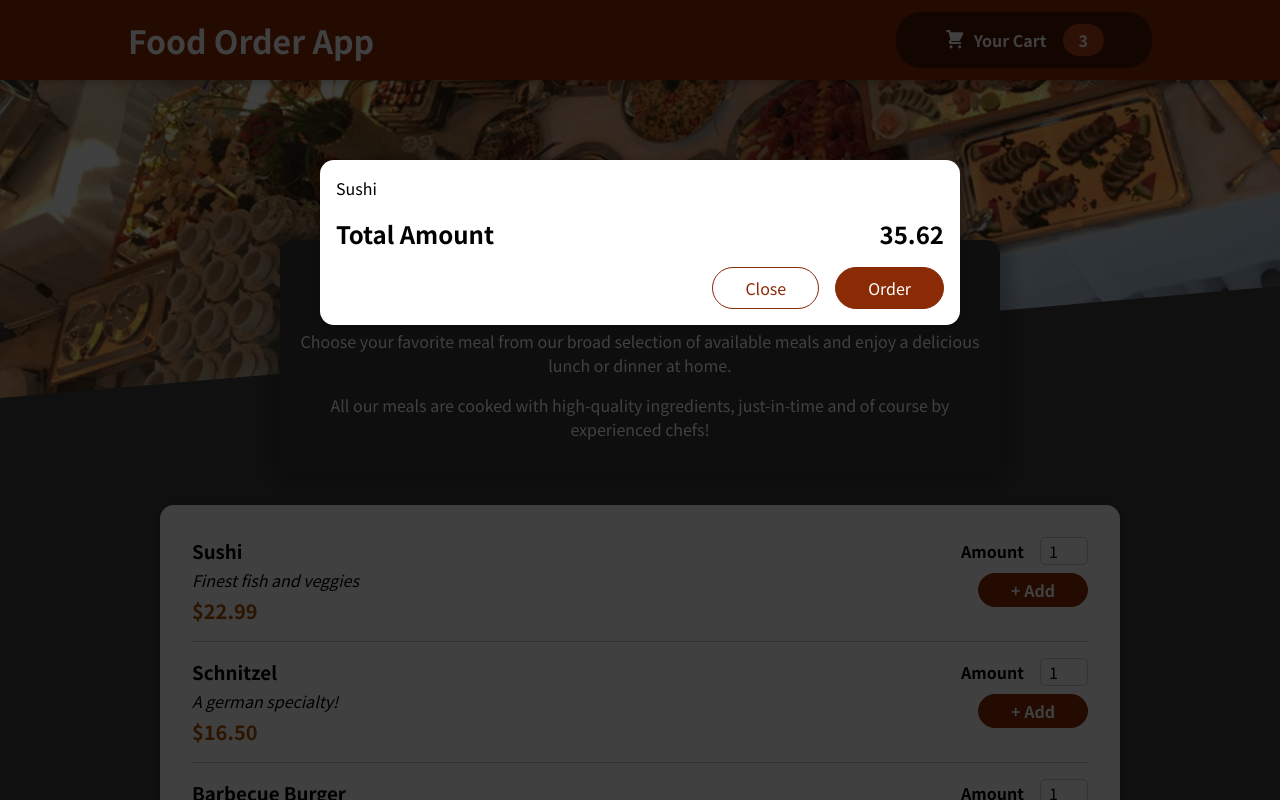
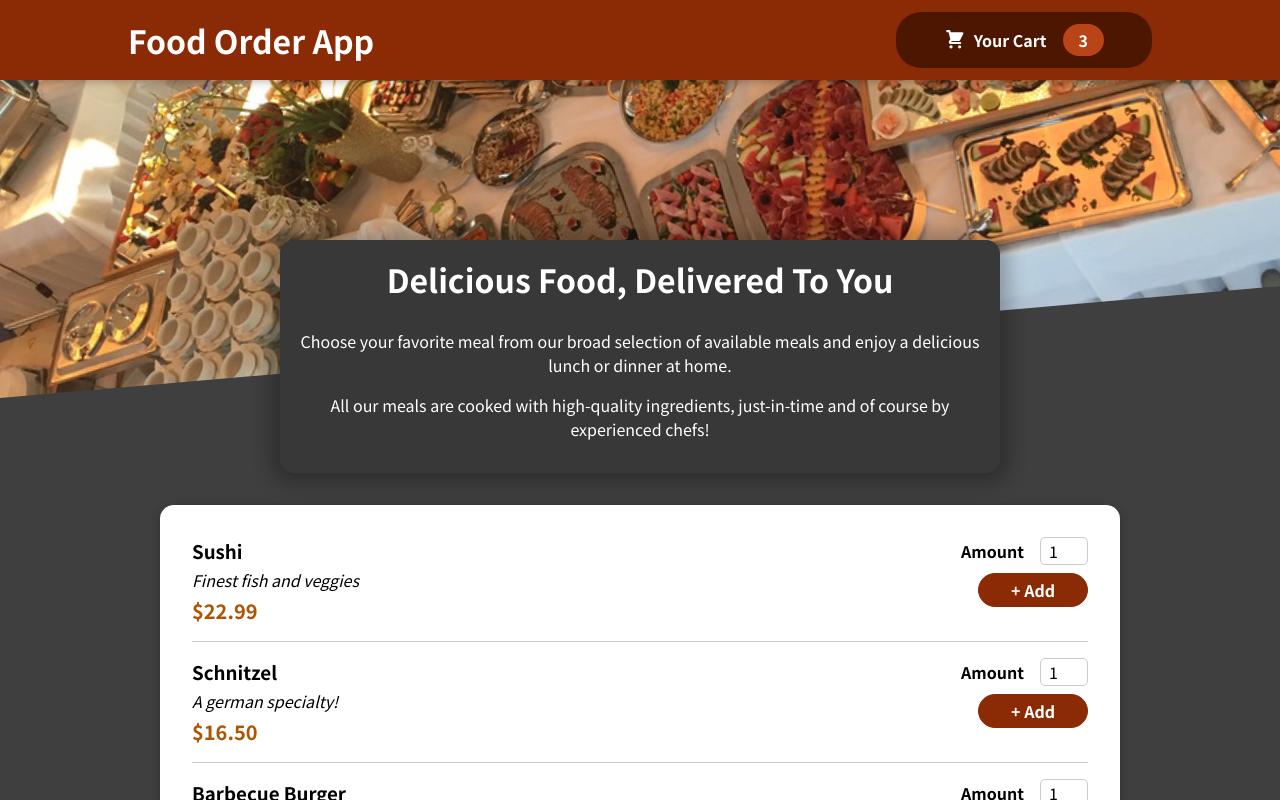
Before and after one commit to gosiacodes/Food-Order-App-React, a React (Create React App) app: page / in a window 1280 px wide. Shown: the top 800 px of the page. Built offline with nearby package versions, Linux system fonts and the light colour scheme.

Commit message:
Add Cart and Modal state
Add managing show and hide modal with Cart

```diff
--- a/src/App.js
+++ b/src/App.js
@@ -1,13 +1,23 @@
-import { Fragment } from "react";
+import { Fragment, useState } from "react";
 import Header from "./components/Layout/Header";
 import Meals from "./components/Meals/Meals";
 import Cart from "./components/Cart/Cart";
 
 function App() {
+  const [cartIsShown, setCartIsShown] = useState(false);
+
+  const showCartHandler = () => {
+    setCartIsShown(true);
+  }
+
+  const hideCartHandler = () => {
+    setCartIsShown(false);
+  }
+
   return (
     <Fragment>
-      <Cart />
-      <Header />
+      {cartIsShown && <Cart onClose={hideCartHandler}/>}
+      <Header onShowCart={showCartHandler}/>
       <main>
         <Meals />
       </main>
--- a/src/components/Cart/Cart.js
+++ b/src/components/Cart/Cart.js
@@ -11,14 +11,14 @@ const Cart = (props) => {
   );
 
   return (
-    <Modal>
+    <Modal onClose={props.onClose}>
       {cartItems}
       <div className={classes.total}>
         <span>Total Amount</span>
         <span>35.62</span>
       </div>
       <div className={classes.actions}>
-        <button className={classes["button--alt"]}>Close</button>
+        <button className={classes["button--alt"]} onClick={props.onClose}>Close</button>
         <button className={classes.button}>Order</button>
       </div>
     </Modal>
--- a/src/components/Layout/Header.js
+++ b/src/components/Layout/Header.js
@@ -8,7 +8,7 @@ const Header = (props) => {
     <Fragment>
       <header className={classes.header}>
         <h1>Food Order App</h1>
-        <HeaderCartButton />
+        <HeaderCartButton onClick={props.onShowCart}/>
       </header>
       <div className={classes["main-image"]}>
         <img src={mealsImage} alt="A table full of food" />
--- a/src/components/Layout/HeaderCartButton.js
+++ b/src/components/Layout/HeaderCartButton.js
@@ -5,7 +5,7 @@ import classes from "./HeaderCartButton.module.css";
 const HeaderCartButton = (props) => {
   return (
     <Fragment>
-        <button className={classes.button}>
+        <button className={classes.button} onClick={props.onClick}>
         <span className={classes.icon}>
             <CartIcon />
         </span>
--- a/src/components/UI/Modal.js
+++ b/src/components/UI/Modal.js
@@ -3,7 +3,7 @@ import ReactDOM from "react-dom";
 import classes from "./Modal.module.css";
 
 const Backdrop = (props) => {
-  return <div className={classes.backdrop}></div>;
+  return <div className={classes.backdrop} onClick={props.onClose}></div>;
 };
 
 const ModalOverlay = (props) => {
@@ -18,7 +18,7 @@ const portalElement = document.querySelector("#overlays");
 
 const Modal = (props) => {
     return <Fragment>
-        {ReactDOM.createPortal(<Backdrop />, portalElement)}
+        {ReactDOM.createPortal(<Backdrop onClose={props.onClose} />, portalElement)}
         {ReactDOM.createPortal(<ModalOverlay>{props.children}</ModalOverlay>, portalElement)}
     </Fragment>
 };
```
